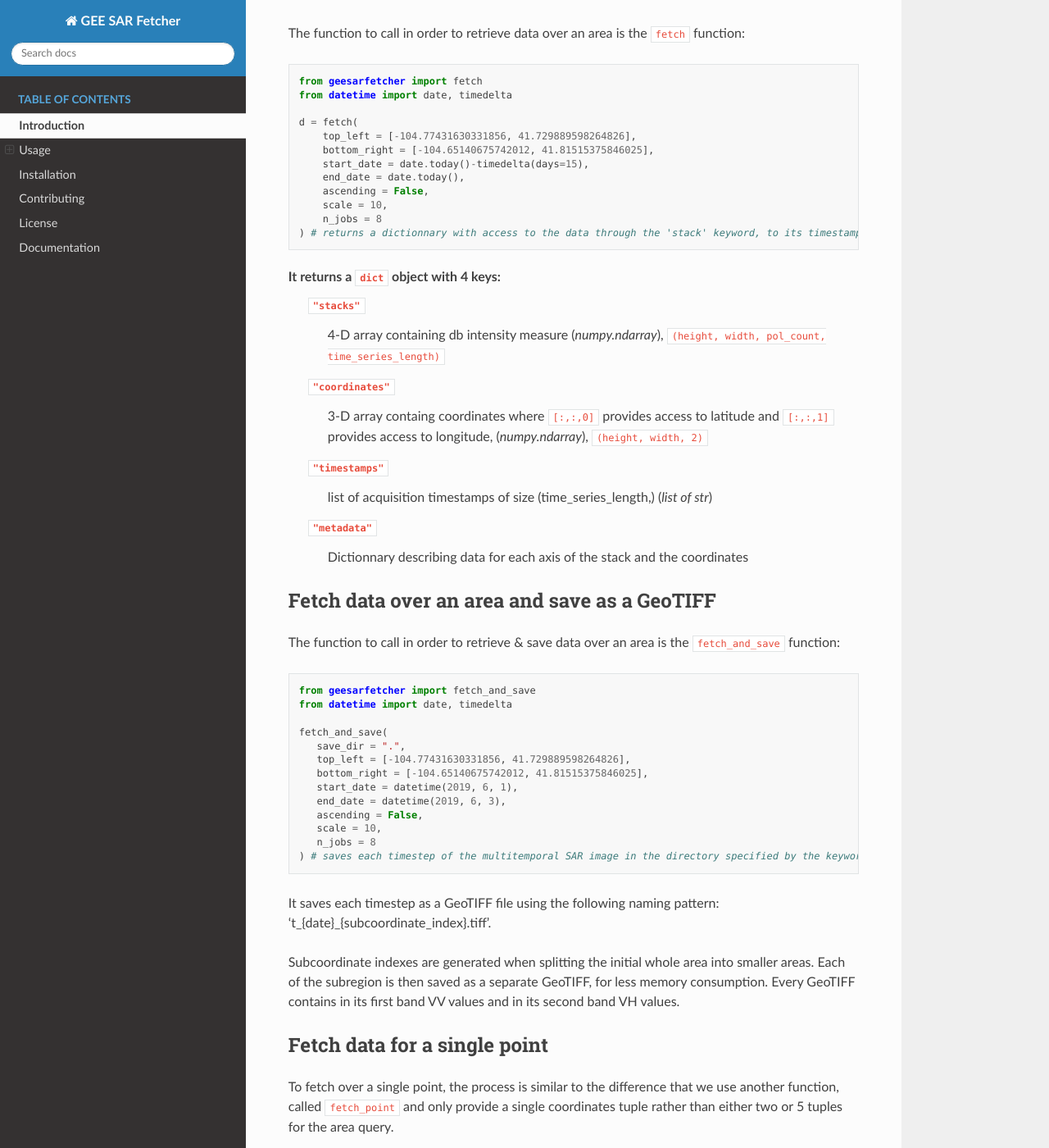
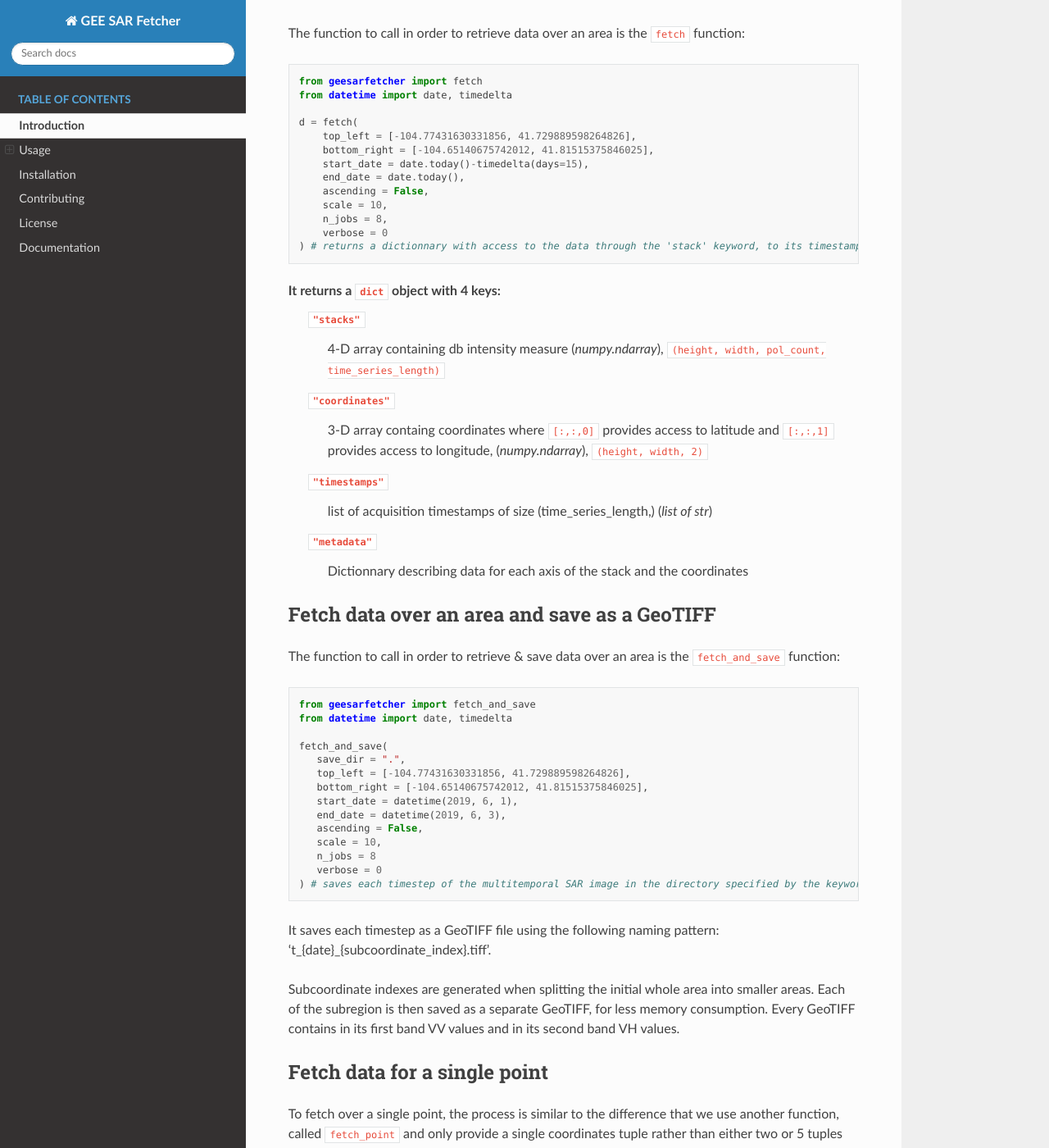
Before and after one commit to dimartinot/gee_sar_fetcher, a Sphinx documentation site: the page built from docs/source/pages/introduction.rst, in a window 1280 px wide and 1400 px high, scrolled down 560 px. Shown: the whole window at 82% size. Built offline with Sphinx 7.4.7 and the Read the Docs theme 2.0.0, drawn with Linux system fonts in a browser that asks for light colours.

Commit message:
Updating documentation

```diff
--- a/docs/source/pages/introduction.rst
+++ b/docs/source/pages/introduction.rst
@@ -36,7 +36,8 @@ The function to call in order to retrieve data over an area is the ``fetch`` fun
        end_date = date.today(),
        ascending = False,
        scale = 10,
-       n_jobs = 8
+       n_jobs = 8,
+       verbose = 0
    ) # returns a dictionnary with access to the data through the 'stack' keyword, to its timestamps through the 'timestamps' keyword and to pixels' coordinates with 'coordinates' key.
 
 It returns a ``dict`` object with 4 keys:
@@ -76,6 +77,7 @@ The function to call in order to retrieve & save data over an area is the ``fetc
       ascending = False,
       scale = 10,
       n_jobs = 8
+      verbose = 0
    ) # saves each timestep of the multitemporal SAR image in the directory specified by the keyword 'save_dir'
 
 
@@ -100,7 +102,8 @@ To fetch over a single point, the process is similar to the difference that we u
       start_date = date.today()-timedelta(days=15),
       end_date = date.today(),
       ascending = False,
-      scale = 10
+      scale = 10,
+      verbose = 0
    )
 
 For data consistency, the returned object is of the same nature as with the ``fetch`` method, i.e a ``dict`` with 4 keys:
```
